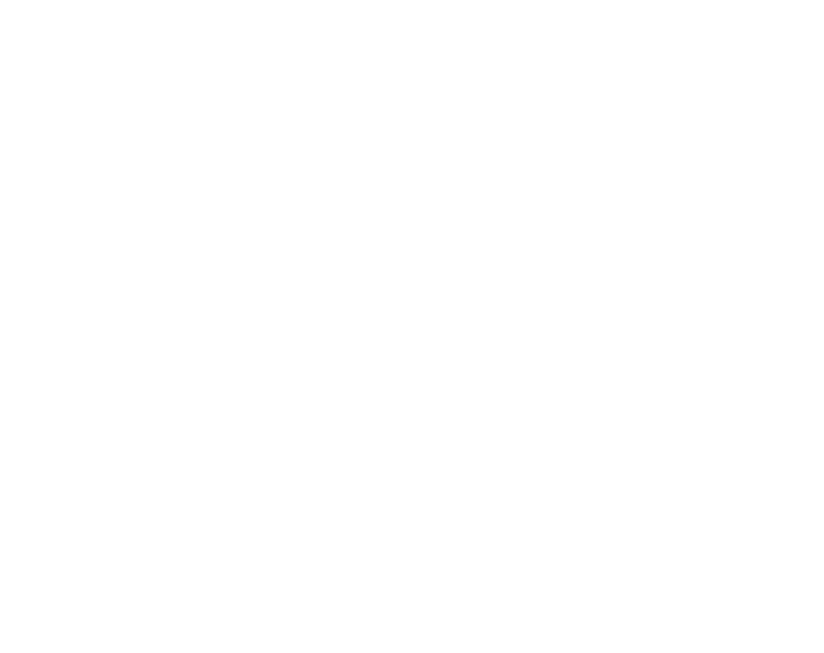
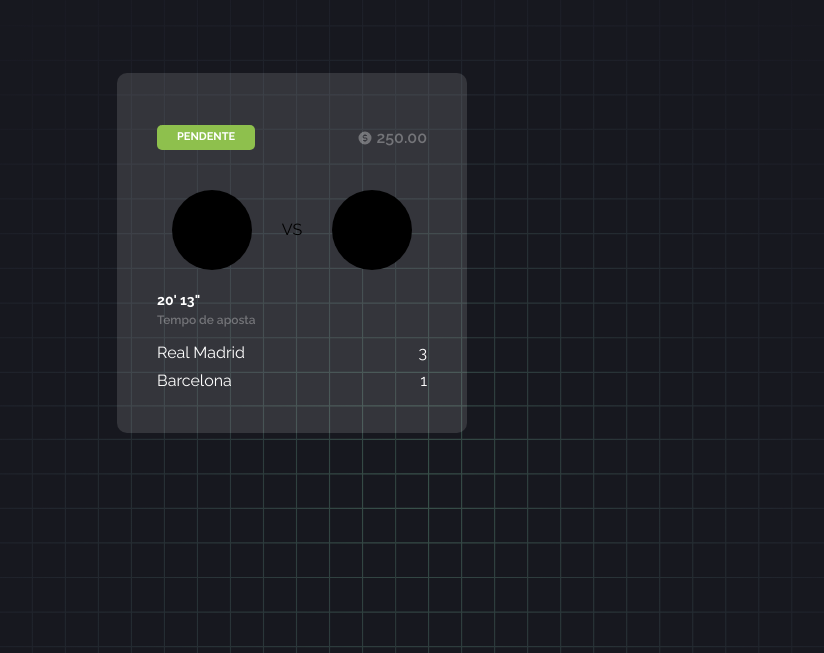
Before and after one commit to ONESOFT-OS/BetBall, a React (Vite) app in the folder frontend/: page /teste in a window 1280 px wide. Before the commit this address had no page. Shown: the part 147-800 px from the top of the page, without its empty margins (348-1172 px from the left). Built offline with nearby package versions, Linux system fonts and the light colour scheme.

Commit message:
(WIP) Add: Card component

```diff
--- /dev/null
+++ b/frontend/src/components/Card.tsx
@@ -0,0 +1,49 @@
+import { CurrencyCircleDollar } from "phosphor-react"
+
+export function Card (){
+    return(
+        <div className="flex flex-row items-center justify-center p-20 w-full h-[100vh] bg-gray-900 bg-[url('../assets/Gradient.svg')]">
+            <div className="card min-w-[350px] bg-glass-500 rounded-[10px] p-10">
+                <div className="card-header flex flex-row justify-between pt-3 pb-10">
+                    <div className="game-status bg-green-500 p-[5px] rounded-[5px] px-5 py-1">
+                        <p className="text-white font-bold text-[11px]">PENDENTE</p>
+                    </div>
+                    <div className="game-value flex flex-row gap-1 items-center">
+                        <CurrencyCircleDollar className="text-glass-800" weight="fill"/>
+                        <p className="text-glass-800 font-semibold">250.00</p>
+                    </div>
+                </div>
+                <div className="card-body">
+                    <div className="team-game flex flex-row justify-around items-center pb-5">
+                        <div className="team-img bg-black rounded-full w-[80px] h-[80px]"></div>
+                        <p>VS</p>
+                        <div className="team-img bg-black rounded-full w-[80px] h-[80px]"></div>
+                    </div>
+                    <div className="progress-bar">
+                        <p className="text-white font-bold text-[14px]">20' 13"</p>
+                        <div className="progress"></div>
+                        <p className="text-glass-800 font-semibold text-[12px]">Tempo de aposta</p>
+                    </div>
+                    <div className="game-poster flex flex-col">
+                        <div className="team flex flex-row justify-between pt-3">
+                            <div className="team-name">
+                                <p className="text-white text-bold">Real Madrid</p>
+                            </div>
+                            <div className="team-goals">
+                                <p className="text-white text-bold">3</p>
+                            </div>
+                        </div>
+                        <div className="team flex flex-row justify-between pt-1">
+                            <div className="team-name">
+                                <p className="text-white text-bold">Barcelona</p>
+                            </div>
+                            <div className="team-goals">
+                                <p className="text-white text-bold">1</p>
+                            </div>
+                        </div>
+                    </div>
+                </div>
+            </div>
+        </div>
+    )
+}
--- /dev/null
+++ b/frontend/src/pages/Teste.tsx
@@ -0,0 +1,9 @@
+import { Card } from "../components/Card";
+
+export function Teste(){
+    return(
+        <div>
+            <Card/>
+        </div>
+    )
+}
--- a/frontend/src/routes/RoutesBase.tsx
+++ b/frontend/src/routes/RoutesBase.tsx
@@ -9,6 +9,7 @@
 import {PerfilDeposit } from '../pages/PerfilDeposit';
 import { PerfilWithdraw } from '../pages/PerfilWithdraw';
 import { Home } from '../pages/Home';
+import { Teste } from '../pages/Teste';
 
 
 export const RoutesBase = () => {
@@ -25,6 +26,7 @@
             <Route path="/user/create" element={<CreateUser/>} />
             <Route path="/perfil/deposit" element={<PerfilDeposit/>} />
             <Route path="/perfil/withdraw" element={<PerfilWithdraw/>} />
+            <Route path="/teste" element={<Teste/>} />
         </Routes>
      </BrowserRouter>
    )
--- /dev/null
+++ b/frontend/src/styles/glassmorphism.css
@@ -0,0 +1,10 @@
+/* From https://css.glass */
+.card {
+    /* From https://css.glass */
+    background: rgba(255, 255, 255, 0.2);
+    border-radius: 16px;
+    box-shadow: 0 4px 30px rgba(0, 0, 0, 0.1);
+    backdrop-filter: blur(5px);
+    -webkit-backdrop-filter: blur(5px);
+    border: 1px solid rgba(255, 255, 255, 0.3);
+}
--- a/frontend/tailwind.config.cjs
+++ b/frontend/tailwind.config.cjs
@@ -26,7 +26,7 @@
       gray:{
        900: '#17181F',
        800: '#1E1E1E',
-       500: '#636364'
+       500: '#636364',
       },
 
       green:{
@@ -37,8 +37,13 @@
 
       red:{
         800: '#991b1b'
+      },
+
+      glass: {
+        800: '#FFFFFF50',
+        500: '#FFFFFF20'
+
       }
-
     },
 
     extend: {
```
Also changed, not shown: 1 other file (tests, documents, lock files or other folders).
